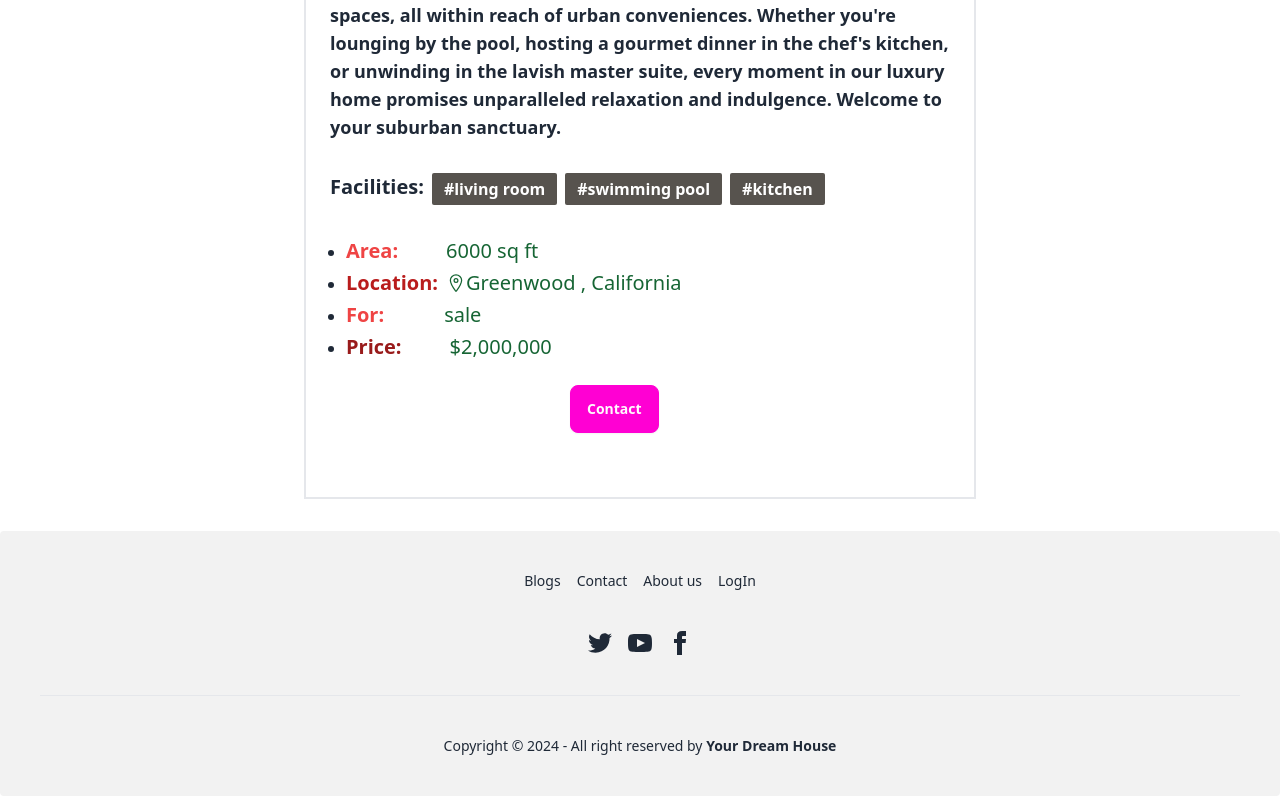
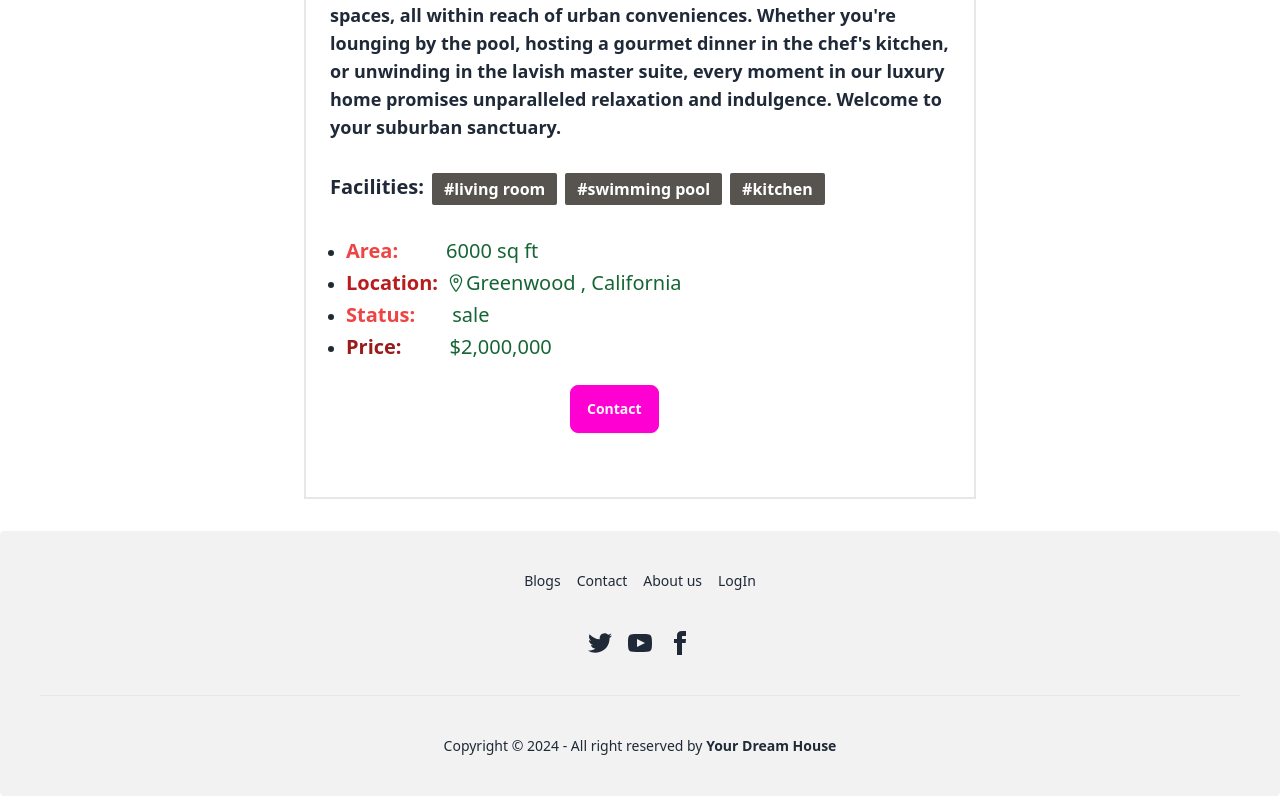
Before and after one commit to numanahmod/b9a9-real-estate-numanahmod, a React (Vite) app: page /property/RES001 in a window 1280 px wide. Shown: the part 1007-1803 px from the top of the page. Built offline with nearby package versions, Linux system fonts and the light colour scheme; no server answers; sample sign-in values are in the browser's storage.

Commit message:
toast is addded in logout button

```diff
--- a/src/Components/ErrorPage.jsx
+++ b/src/Components/ErrorPage.jsx
@@ -16,7 +16,7 @@ const ErrorPage = () => {
 			</h2>
 			<p className="text-2xl font-semibold md:text-3xl">Sorry, we couldn't find this page.</p>
 			<p className="mt-4 mb-8 dark:text-gray-600">But don't worry, you can find plenty of other things on our homepage.</p>
-			<Link to="/" ><a rel="noopener noreferrer" href="#" className="px-8 py-3 font-semibold rounded dark:bg-violet-600 dark:text-gray-50">Back to <span className='fond-bold link link-hover text-green-700 font-bold'> homepage</span></a></Link>
+			<div><a rel="noopener noreferrer" href="#" className="px-8 py-3 font-semibold rounded dark:bg-violet-600 dark:text-gray-50">Back to <Link to="/" className='fond-bold link link-hover text-green-700 font-bold'> homepage</Link></a></div>
 		</div>
 	</div>
 </section>
--- a/src/Components/Houses.jsx
+++ b/src/Components/Houses.jsx
@@ -17,7 +17,7 @@ const Houses = ({book}) => {
                 </div>
 				<div className="p-6 space-y-2">
                 <h3 className="text-2xl font-bold text-black ">{segment_name}</h3>
-                <div className=" text-black"> <span className=" font-bold">For: </span> {status} </div>
+                <div className=" text-black"> <span className=" font-bold">Status: </span> {status} </div>
                     <p className="font-bold text-green-600 gap-10"> <span>#{facilities[0]}</span> <span className="pl-10"> #{facilities[1]}</span> </p>
 
 
--- a/src/Components/Navbar.jsx
+++ b/src/Components/Navbar.jsx
@@ -3,6 +3,8 @@ import { NavLink } from 'react-router-dom';
 import './Navbar.css'
 import { useContext } from "react";
 import { AuthContext } from "../providers/AuthProvider";
+import { ToastContainer, toast } from 'react-toastify';
+import 'react-toastify/dist/ReactToastify.css';
 
 const Navbar = () => {
 
@@ -12,8 +14,11 @@ const Navbar = () => {
     logOut()
     .then()
     .catch()
+    toast('Your account is logged out')
 
   }
+
+
 
    const navLinks =  <>
         <NavLink to='/' className={({isActive})=> isActive? 'btn font-bold btn2':'font-bold btn'}> Home </NavLink>
@@ -60,6 +65,7 @@ const Navbar = () => {
     :
     <NavLink to='/login' className={({isActive})=> isActive? 'btn font-bold btn2':'font-bold btn'}> <button className="">Login </button></NavLink>
    }
+   <ToastContainer />
    </div>
 
    </div>
--- a/src/Pages/ViewProperties.jsx
+++ b/src/Pages/ViewProperties.jsx
@@ -43,7 +43,7 @@ const id = property.find((i) => i.Id == Id);
                 '>Location: </span> <span className='text-xl text-green-800 fond-bold flex'> <IoLocationOutline className='mt-1' /> {location} </span> </a>
 				</li>
 				<li>
-					<a rel="noopener noreferrer" href="#" className="hover:underline flex"> <span className=' text-red-500  font-extrabold text-xl pr-[60px]'>For: </span> <span className='text-xl text-green-800 fond-bold flex '>    {status} </span> </a>
+					<a rel="noopener noreferrer" href="#" className="hover:underline flex"> <span className=' text-red-500  font-extrabold text-xl pr-[37px]'>Status: </span> <span className='text-xl text-green-800 fond-bold flex '>    {status} </span> </a>
 				</li>
 				<li>
 					<a rel="noopener noreferrer" href="#" className="hover:underline flex"> <span className='text-red-800 font-extrabold text-xl pr-12'>Price: </span> <span className='text-xl text-green-800 fond-bold flex'>   {price} </span> </a>
```
